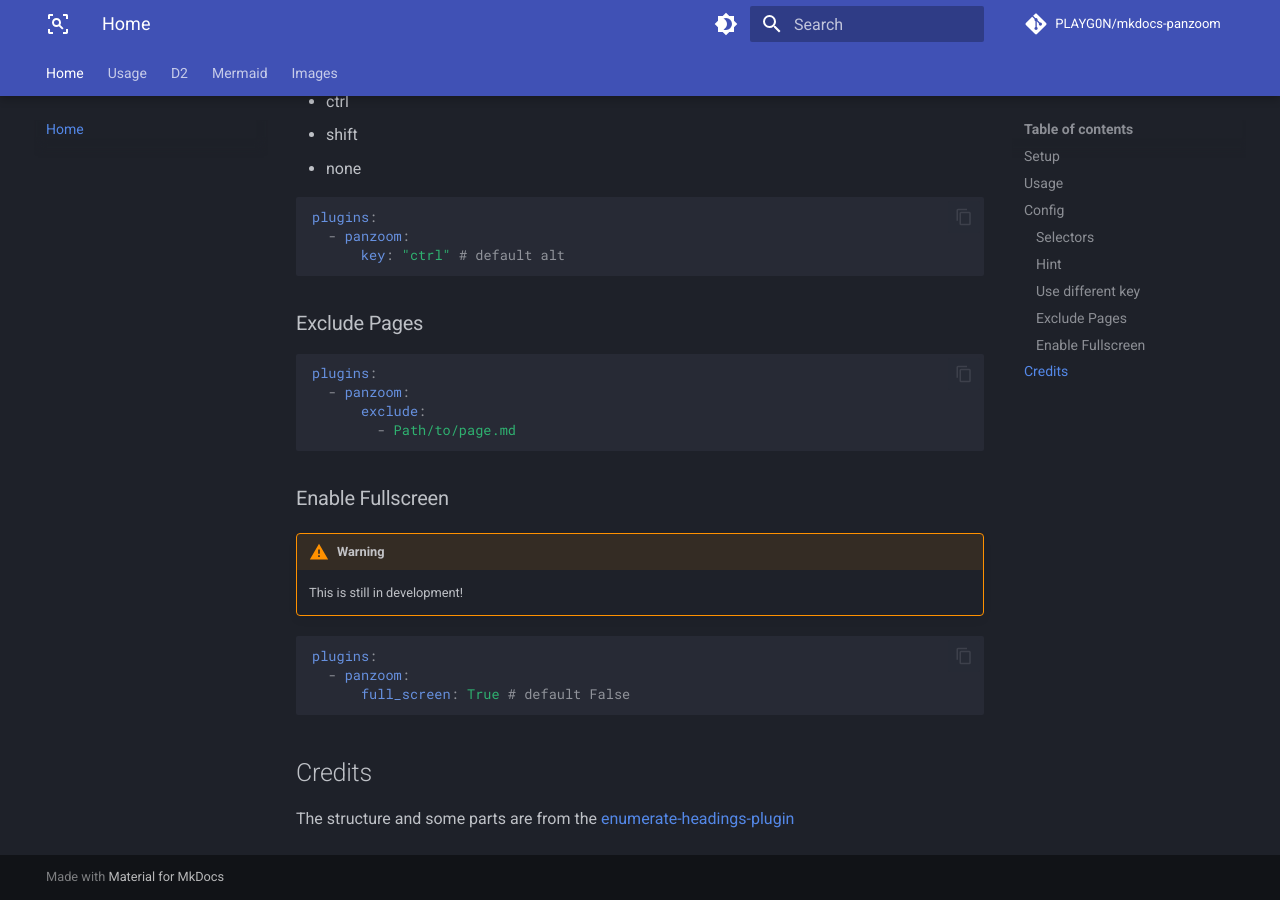
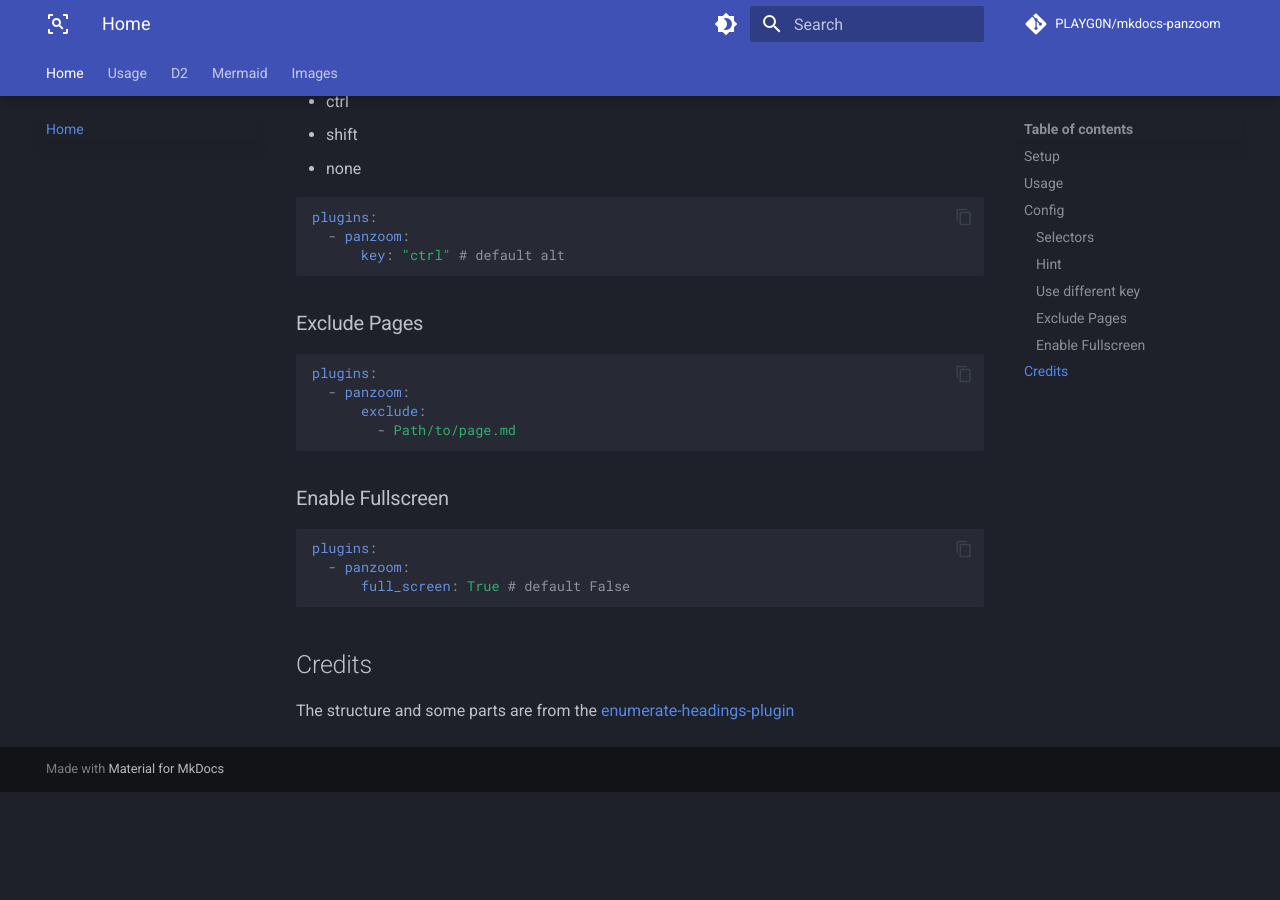
Before and after one commit to PLAYG0N/mkdocs-panzoom, an MkDocs documentation site: the page built from docs/index.md, in a window 1280 px wide and 900 px high, scrolled down 1599 px. Built offline with MkDocs 1.6.1 and Material for MkDocs 9.7.7, drawn with Linux system fonts in a browser that asks for light colours; comment, search, counter and statistics services are not loaded; after the commit the page ends 2391 px from its top, so only the background shows below that.

Commit message:
update docs

````diff
--- a/docs/index.md
+++ b/docs/index.md
@@ -92,10 +92,6 @@ plugins:
 
 ### Enable Fullscreen
 
-!!! warning
-
-    This is still in development!
-
 ```yaml
 plugins:
   - panzoom:
````
Also changed, not shown: README.md (+0 -3 lines).
